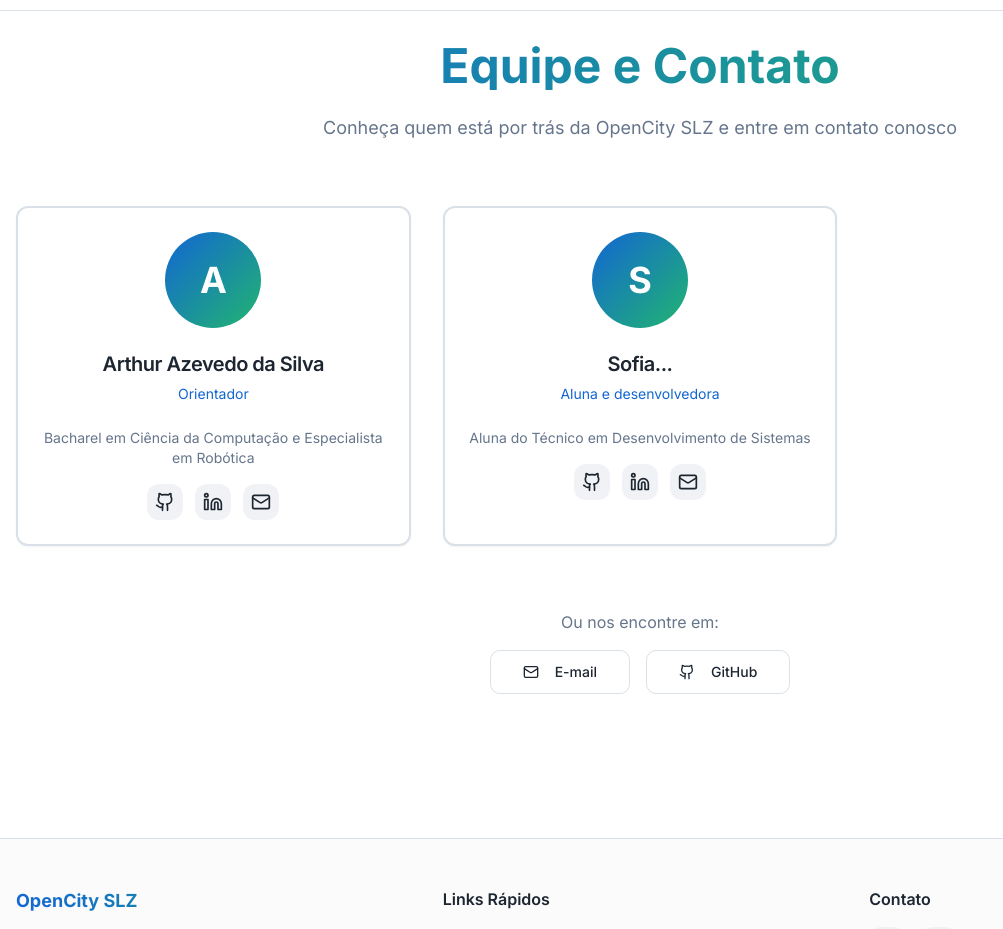
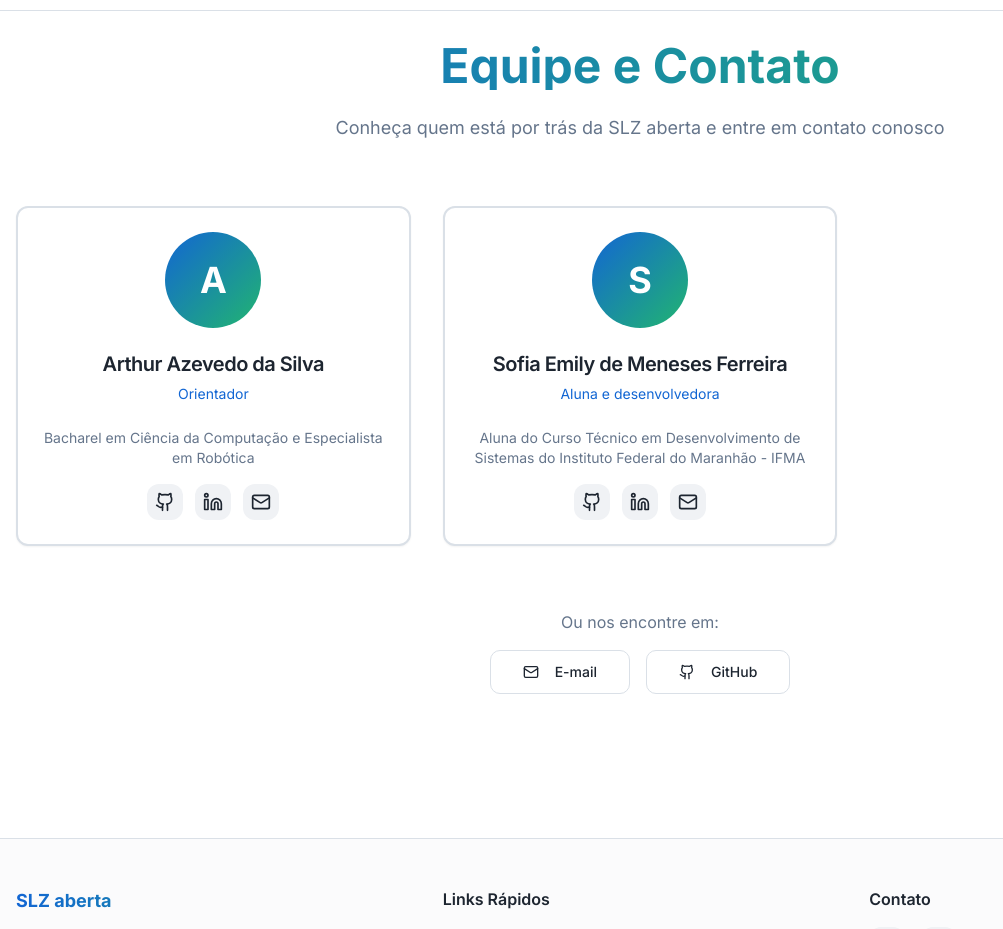
Before and after one commit to arthurazevedods/SLZ-Aberta, a React (Vite) app in the folder client/: page /equipe in a window 1280 px wide. Shown: the part 54-983 px from the top of the page, without its empty margins (0-1003 px from the left). Built offline with nearby package versions, Linux system fonts and the light colour scheme; the HTML template or start-up script is replaced by a standard one.

Commit message:
alteração do nome do projeto

```diff
--- a/client/src/components/Footer.tsx
+++ b/client/src/components/Footer.tsx
@@ -8,7 +8,7 @@ const Footer = () => {
           {/* About */}
           <div>
             <h3 className="font-bold text-lg mb-4 bg-gradient-to-r from-primary to-secondary bg-clip-text text-transparent">
-              OpenCity SLZ
+              SLZ aberta
             </h3>
             <p className="text-sm text-muted-foreground">
               Democratizando o acesso às informações públicas de São Luís através de dados abertos e visualizações interativas.
--- a/client/src/pages/Home.tsx
+++ b/client/src/pages/Home.tsx
@@ -70,7 +70,7 @@ const Home = () => {
             Dados Abertos • Transparência • Cidadania
           </div>
           <h1 className="text-4xl md:text-6xl font-bold mb-6 bg-gradient-to-r from-primary via-secondary to-primary bg-clip-text text-transparent animate-in fade-in slide-in-from-bottom-4 duration-1000">
-            OpenCity SLZ
+            SLZ aberta
           </h1>
           <p className="text-xl md:text-2xl text-foreground/80 mb-4 max-w-3xl mx-auto animate-in fade-in slide-in-from-bottom-5 duration-1000 delay-100">
             Dados abertos para uma cidade mais inteligente
--- a/client/src/pages/Team.tsx
+++ b/client/src/pages/Team.tsx
@@ -35,9 +35,9 @@ const Team = () => {
       }
     },
     {
-      name: "Sofia...",
+      name: "Sofia Emily de Meneses Ferreira",
       role: "Aluna e desenvolvedora",
-      description: "Aluna do Técnico em Desenvolvimento de Sistemas",
+      description: "Aluna do Curso Técnico em Desenvolvimento de Sistemas do Instituto Federal do Maranhão - IFMA",
       social: {
         github: "https://github.com/sosofis0",
         linkedin: "https://linkedin.com",
@@ -55,7 +55,7 @@ const Team = () => {
             Equipe e Contato
           </h1>
           <p className="text-lg text-muted-foreground max-w-2xl mx-auto">
-            Conheça quem está por trás da OpenCity SLZ e entre em contato conosco
+            Conheça quem está por trás da SLZ aberta e entre em contato conosco
           </p>
         </div>
 
```
